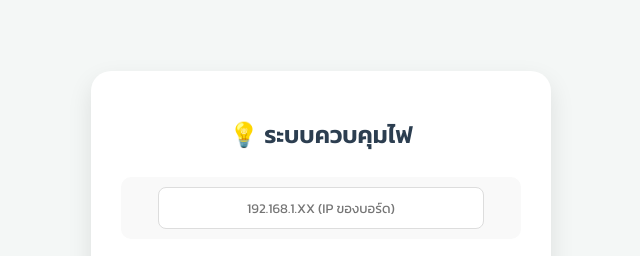
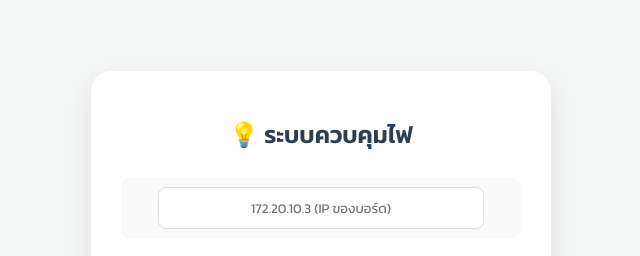
Before and after one commit to 68319090025-wq/Kana, a plain HTML site: page index.html in a window 1280 px wide. Both pictures are taken after a click on the button "เปิดไฟ (Manual)". Shown: the top 256 px of the page, 319-959 px from the left. Drawn offline with Linux system fonts and the light colour scheme.

Commit message:
Update index.html

```diff
--- a/index.html
+++ b/index.html
@@ -107,7 +107,7 @@
     <h1>💡 ระบบควบคุมไฟ</h1>
 
     <div class="ip-config">
-        <input type="text" id="ipAddr" placeholder="192.168.1.XX (IP ของบอร์ด)" onchange="saveIP()">
+        <input type="text" id="ipAddr" placeholder="172.20.10.3 (IP ของบอร์ด)" onchange="saveIP()">
     </div>
 
     <div class="status-grid">
@@ -146,7 +146,7 @@
 
     function sendCommand(path) {
         const ip = document.getElementById('ipAddr').value;
-        if(!ip) return alert("กรุณาระบุ IP Address ของบอร์ดก่อน");
+        if(!ip) return alert("172.20.10.3");
 
         fetch(`http://${ip}${path}`)
             .then(() => updateStatus()) // อัปเดตสถานะทันทีหลังจากส่งคำสั่ง
```
